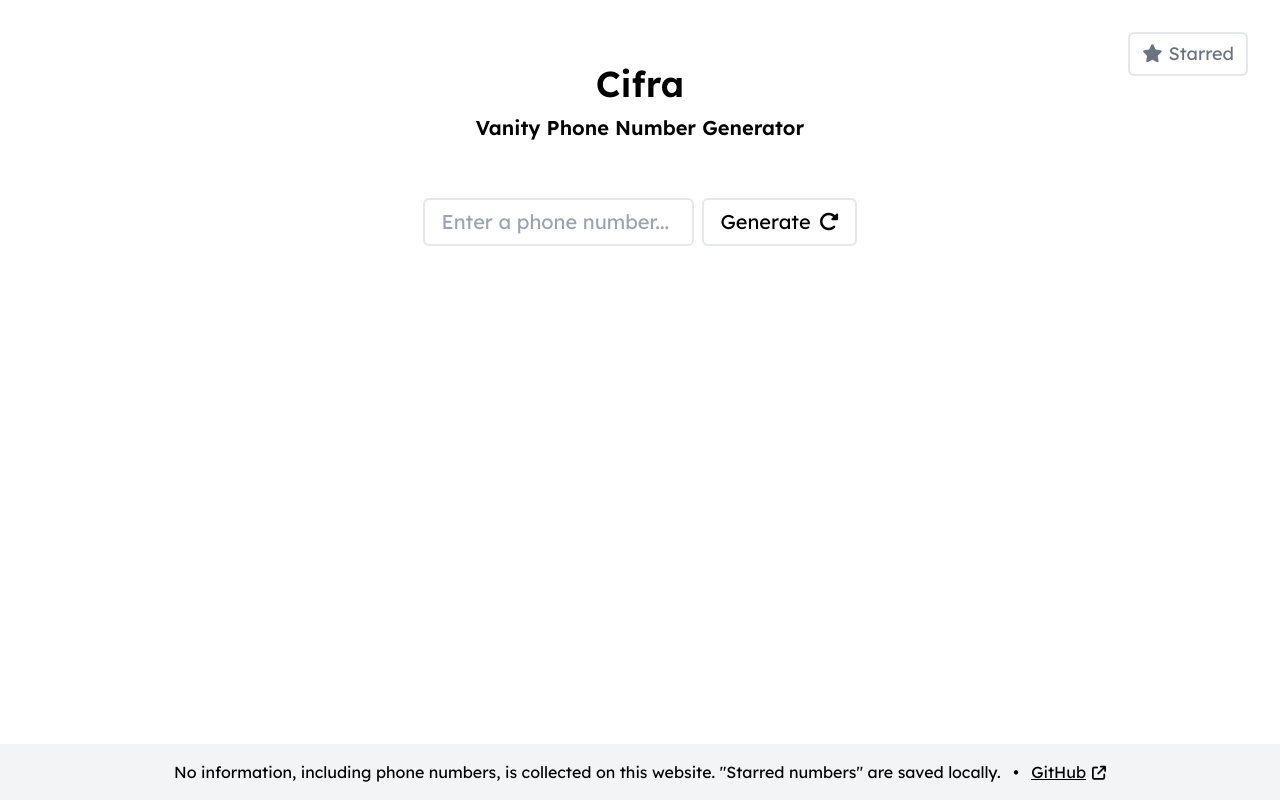
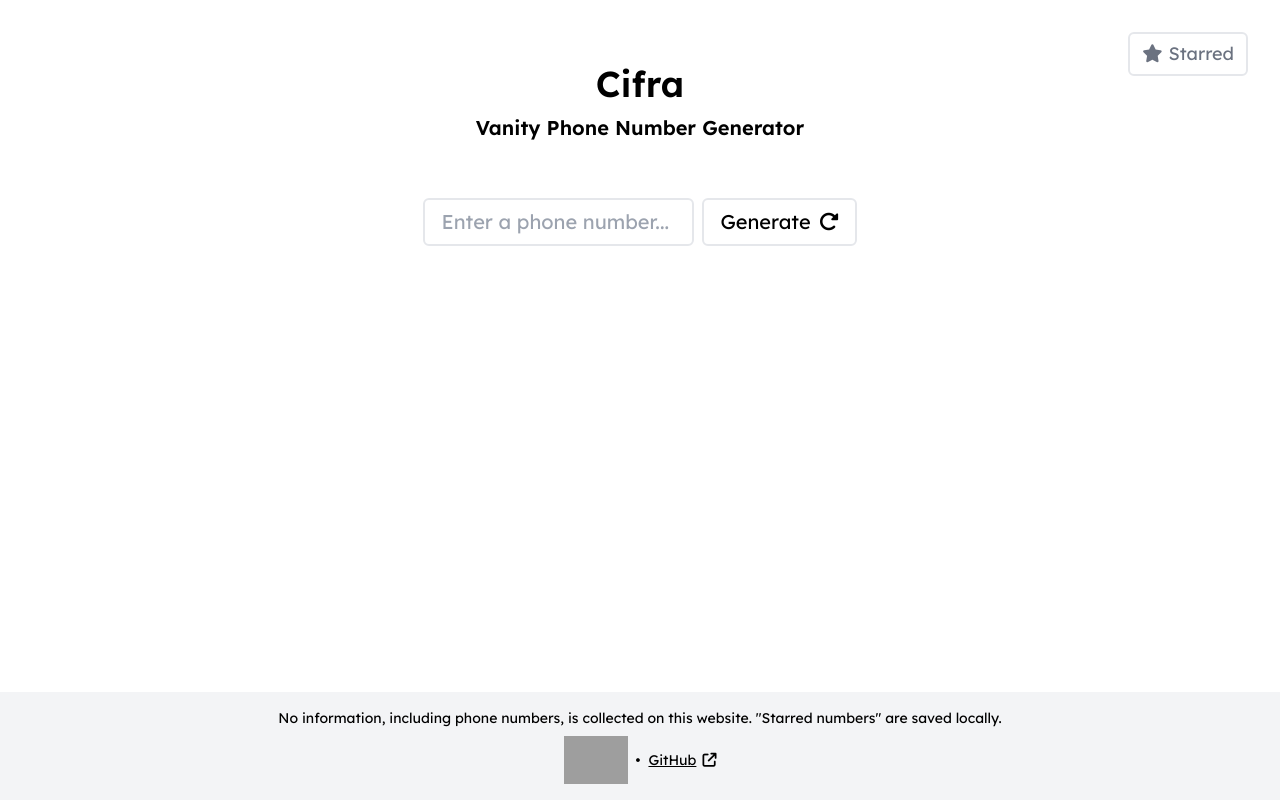
Before and after one commit to jakeo-dev/cifra, a website: page index.html in a window 1280 px wide. Drawn offline with Linux system fonts and the light colour scheme; files that its build step writes are made by us from their sources; grey boxes are pictures that could not be loaded.

Commit message:
update footer

```diff
--- a/index.html
+++ b/index.html
@@ -93,15 +93,21 @@
     </div>
 
     <footer class='bg-gray-100 fixed bottom-0 left-0 w-full p-3 md:p-4'>
-        <div class='text-xs md:text-base text-center'>
+        <div class='text-xs md:text-sm text-center'>
             <h3>No information, including phone numbers, is collected on this website. "Starred numbers" are saved
                 locally.
+            </h3>
+            <div class="flex justify-center items-center mt-2">
+                <a class='hover:drop-shadow-md active:drop-shadow-none transition' href='https://jakeo.dev'
+                    target='_blank'>
+                    <img src="https://www.jakeo.dev/logos/bunny-jakeo-wordmark.png" class="w-[3.25rem] md:w-16" />
+                </a>
                 <span class='mx-1 md:mx-2'>•</span>
                 <a class='hover:text-blue-600 underline hover:decoration-wavy hover:decoration-1 transition-all'
                     href='https://github.com/jakeo-dev/cifra' target='_blank'>GitHub<i
                         class='md:text-sm fa-solid fa-arrow-up-right-from-square ml-1.5'></i>
                 </a>
-            </h3>
+            </div>
         </div>
     </footer>
 
```
Also changed, not shown: style.css.
